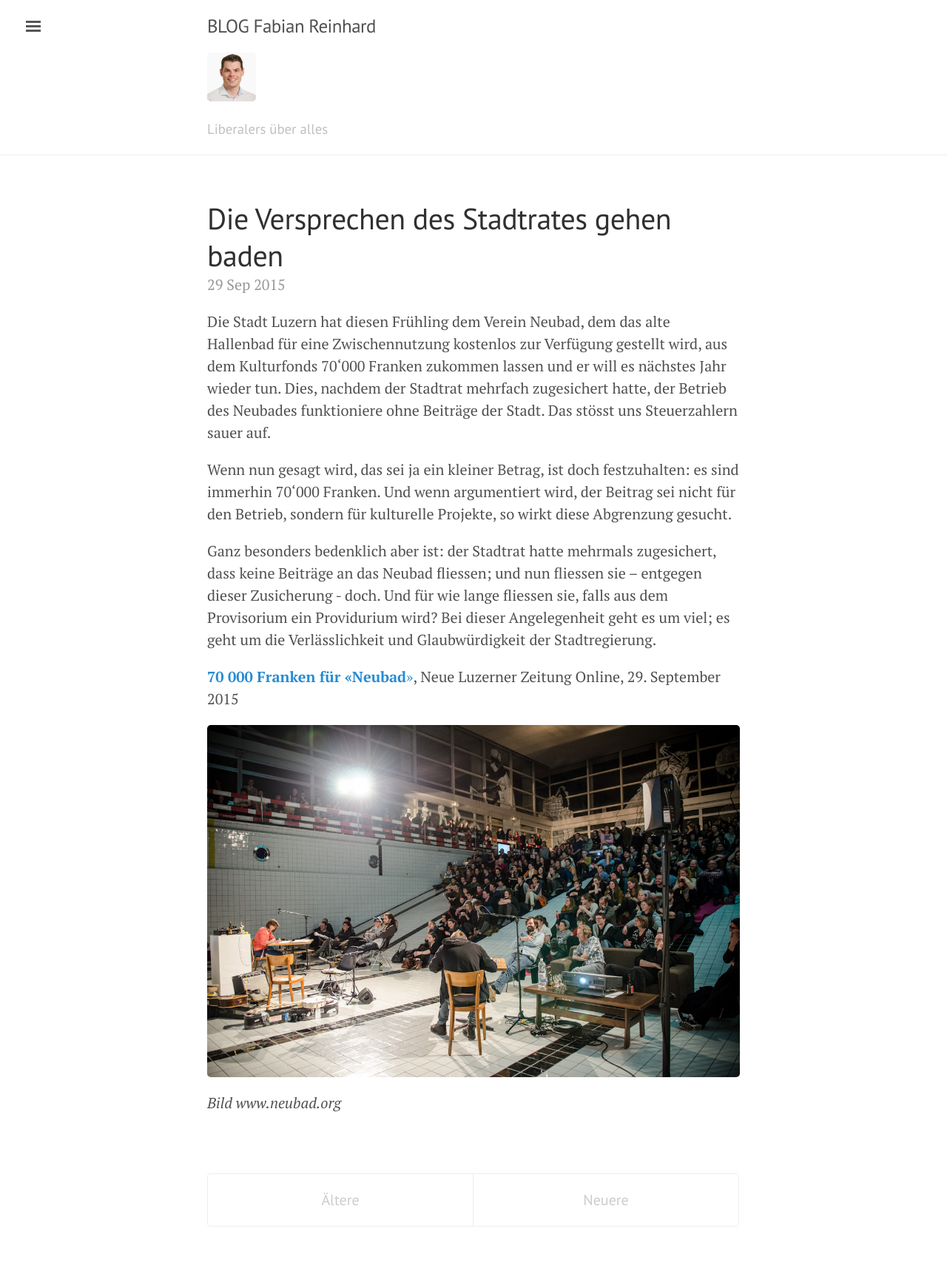
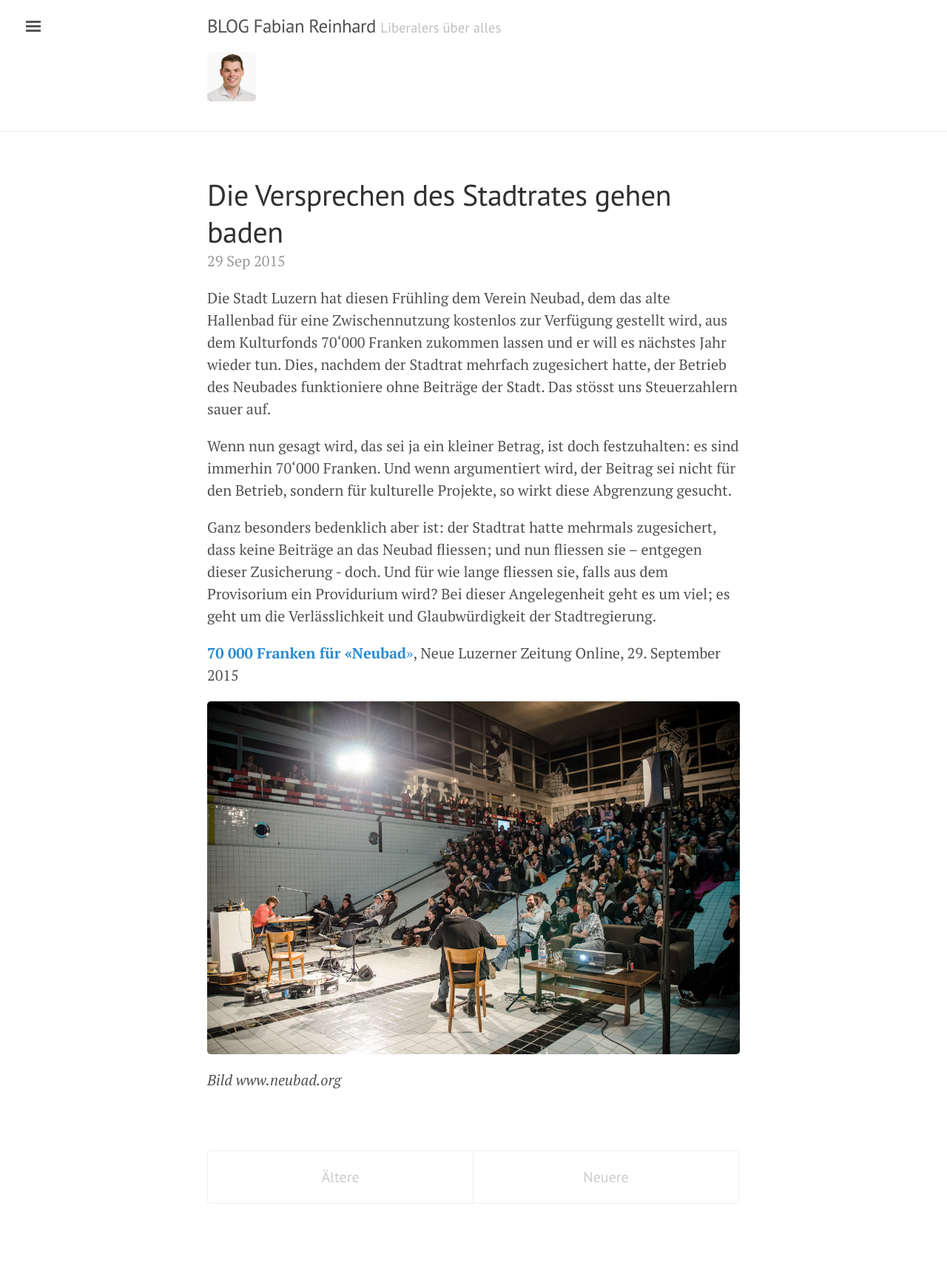
Before and after one commit to freinhard/freinhard.github.io, a Jekyll site: the page built from index.html, in a window 1280 px wide. Shown: the whole page at 74% size. Built offline with Jekyll 4.4.1, drawn with Linux system fonts in a browser that asks for light colours; the list of posts is cut into pages by our own code; after the commit the page ends 1687 px from its top, so only the background shows below that.

Commit message:
Move tagline up

```diff
--- a/_layouts/default.html
+++ b/_layouts/default.html
@@ -16,8 +16,8 @@
             <a href="{{ site.baseurl }}/" title="Home">
                 {{ site.title }}
             </a>
+            <small>{{ site.tagline }}</small>
             <img src="{{ site.url }}/public/assets/fr.png" title="Fabian Reinhard" height="66" width="66" />
-            <small>{{ site.tagline }}</small>
           </h3>
         </div>
       </div>
```
